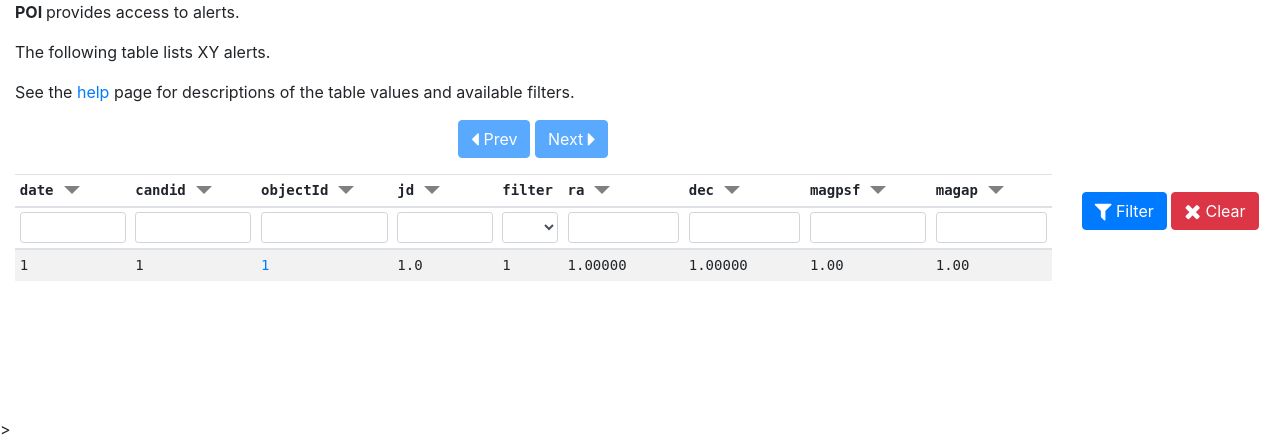
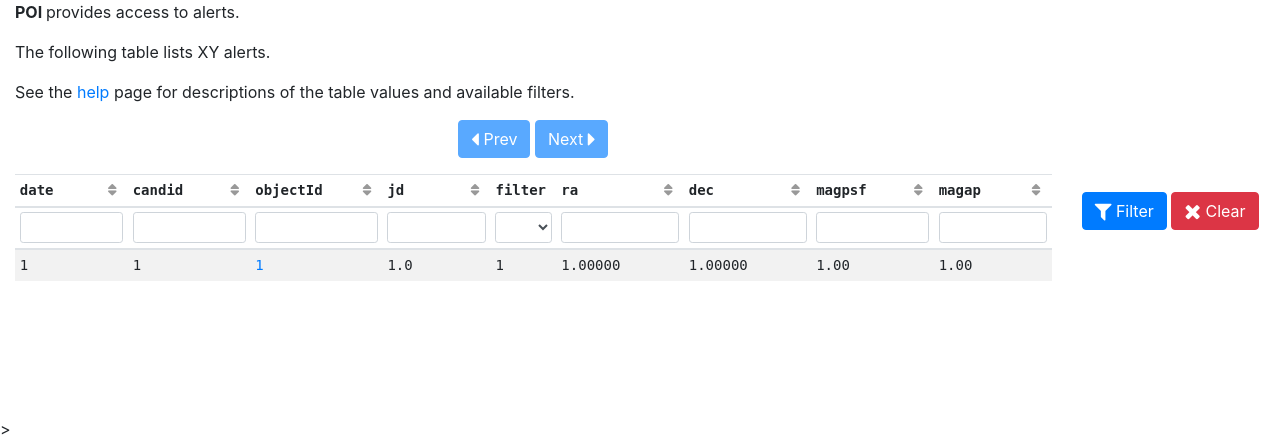
Before and after one commit to ninahernitschek/poi_broker, a Flask app: page / in a window 1280 px wide. Shown: the part 66-513 px from the top of the page. Run offline with Flask 2, Linux system fonts and the light colour scheme; tables that the repository leaves empty hold one stand-in row (values such as "Sample post"); some libraries are stand-ins or nearby versions.

Commit message:
Updated Table Sort Inidicators

```diff
--- a/templates/base.html
+++ b/templates/base.html
@@ -61,6 +61,9 @@
     <link rel="stylesheet" type="text/css" href="/static/css/base.css">
     {% endblock %}
 
+    <!--Bootstrap-->
+    <link rel="stylesheet" href="https://stackpath.bootstrapcdn.com/bootstrap/4.1.3/css/bootstrap.min.css" integrity="sha384-MCw98/SFnGE8fJT3GXwEOngsV7Zt27NXFoaoApmYm81iuXoPkFOJwJ8ERdknLPMO" crossorigin="anonymous">
+
     <!-- TODO: update both? favicon -->
     <link rel="apple-touch-icon" href="/static/favicon.png">
     <link rel="shortcut icon" type="image/png" href="/static/favicon-trans.png"/>
@@ -88,23 +91,33 @@
           document.head.appendChild(link);
       }
     </script>
+    <!--Style for table sort indicators-->
      <style>
-      .headerSortDown:after {
-        content: '';
+      th.sortable {
         position: relative;
-        left: 10px;
-        border: 8px solid transparent;
       }
 
-      .headerSortDown:after {
-        top: 12px;
-        border-top-color: grey;
+      th.sortable::after {
+        font-family: FontAwesome;
+        content: "\f0dc";
+        position: absolute;
+        right: 12px;
+        color: #999;
       }
 
-      .headerSortDown {
-          padding-right: 10px;
+      th.sortable.asc::after {
+        content: "\f0d8";
       }
-          </style>
+
+      th.sortable.desc::after {
+        content: "\f0d7";
+      }
+
+      th.sortable:hover::after {
+        color: #333;
+      }
+    </style>
+
   </head>
   <body {#{% if bodyClass is defined %}class="{{ bodyClass }}"{% endif %}#}>
     <!-- main CONTENT -->
--- a/templates/main.html
+++ b/templates/main.html
@@ -120,15 +120,15 @@
         <table class="table table-sm table-striped">
           <thead>
             <tr>
-              <th class="headerSortDown" title='Enter a specific date or enter a range, and click the "Filter" button.  Value ranges can be entered like: >20201208, <20201210, or 20201207 20201209'>date</th>
-              <th class="headerSortDown" title='Enter a specific candid, and click the "Filter" button.'>candid</th>
-              <th class="headerSortDown" title='Enter a specific objectId, and click the "Filter" button.'>objectId</th>
-              <th class="headerSortDown" title='Julian Date - Enter a specific jd or enter a range, and click the "Filter" button.  Value ranges can be entered like: >2459190.85, <2459190.85, or  2459190.84 2459190.86'>jd</th>
+              <th class="sortable" title='Enter a specific date or enter a range, and click the "Filter" button.  Value ranges can be entered like: >20201208, <20201210, or 20201207 20201209'>date</th>
+              <th class="sortable" title='Enter a specific candid, and click the "Filter" button.'>candid</th>
+              <th class="sortable" title='Enter a specific objectId, and click the "Filter" button.'>objectId</th>
+              <th class="sortable" title='Julian Date - Enter a specific jd or enter a range, and click the "Filter" button.  Value ranges can be entered like: >2459190.85, <2459190.85, or  2459190.84 2459190.86'>jd</th>
               <th title='ZTF filter g,r,i - Select a filter, and click the "Filter" button.'>filter</th>
-              <th class="headerSortDown" title='Right ascension degrees - Enter a specific ra or enter a range, and click the "Filter" button.  Value ranges can be entered like: >85, <85, or  80 90'>ra</th>
-              <th class="headerSortDown" title='Declination degrees - Enter a specific dec or enter a range, and click the "Filter" button.  Value ranges can be entered like: >18, <18, or  18.8 19.4'>dec</th>
-              <th class="headerSortDown" title='Point-spread function (PSF) magnitude - Enter a specific magpsf or enter a range, and click the "Filter" button.  Value ranges can be entered like: >18, <18, or  18.8 19.4'>magpsf</th>
-              <th class="headerSortDown" title='Aperture magnitude - Enter a specific magap or enter a range, and click the "Filter" button.  Value ranges can be entered like: >18, <18, or  18.8 19.4'>magap</th>
+              <th class="sortable" title='Right ascension degrees - Enter a specific ra or enter a range, and click the "Filter" button.  Value ranges can be entered like: >85, <85, or  80 90'>ra</th>
+              <th class="sortable" title='Declination degrees - Enter a specific dec or enter a range, and click the "Filter" button.  Value ranges can be entered like: >18, <18, or  18.8 19.4'>dec</th>
+              <th class="sortable" title='Point-spread function (PSF) magnitude - Enter a specific magpsf or enter a range, and click the "Filter" button.  Value ranges can be entered like: >18, <18, or  18.8 19.4'>magpsf</th>
+              <th class="sortable" title='Aperture magnitude - Enter a specific magap or enter a range, and click the "Filter" button.  Value ranges can be entered like: >18, <18, or  18.8 19.4'>magap</th>
             </tr>
 
             <!-- <form method="POST" action="/"> -->
@@ -288,6 +288,25 @@
   });
 </script>
 
+<!--Bootstrap-->
+<script src="https://code.jquery.com/jquery-3.3.1.slim.min.js" integrity="sha384-q8i/X+965DzO0rT7abK41JStQIAqVgRVzpbzo5smXKp4YfRvH+8abtTE1Pi6jizo" crossorigin="anonymous"></script>
+
+<!--Javascript for table sort indicators-->
+<script>
+  var $sortable = $('.sortable');
+  $sortable.on('click', function(){
+    var $this = $(this);
+    var asc = $this.hasClass('asc');
+    var desc = $this.hasClass('desc');
+    $sortable.removeClass('asc').removeClass('desc');
+    if (desc || (!asc && !desc)) {
+      $this.addClass('asc');
+    } else {
+      $this.addClass('desc');
+    }
+  });
+</script>
+
 <!-- ! TODO: Extra spacing to make bottom content of the table visible: Something with the main/footer hight is not right here! -->
 <br>
 <br>
```
